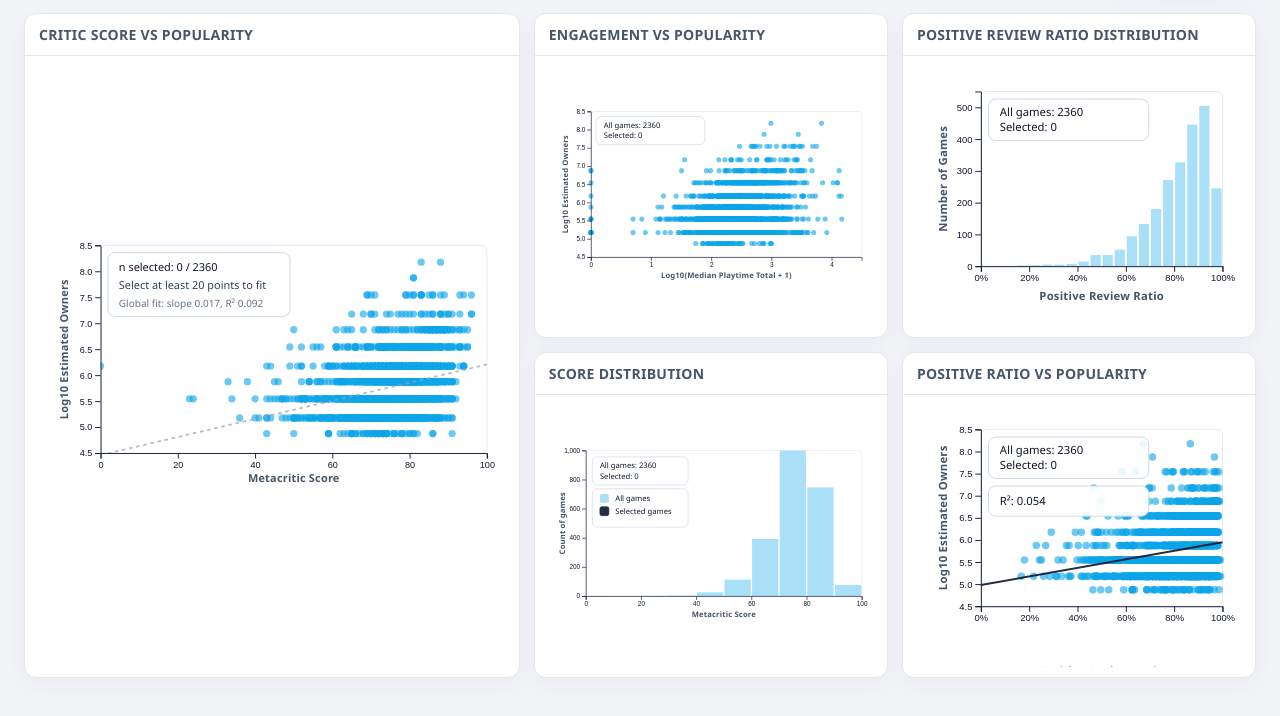
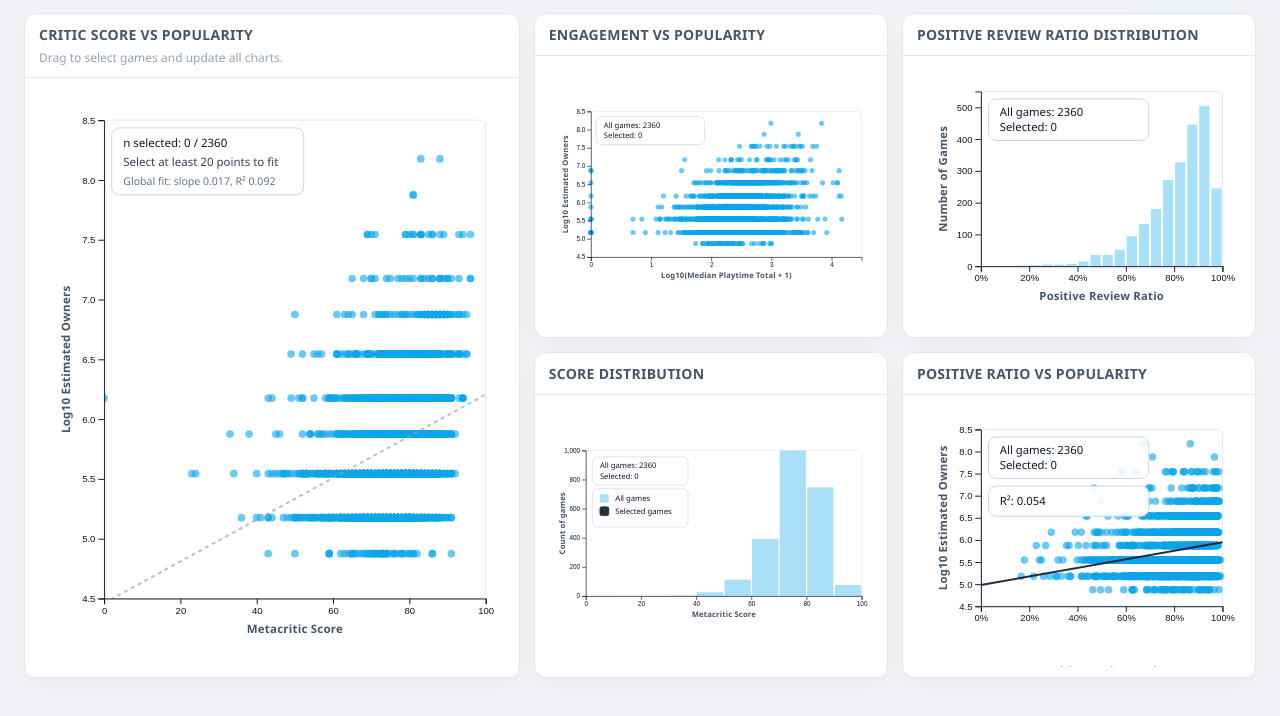
Before and after one commit to matetoth2000/pc-games-dashboard, a website built with Vite: page index.html in a window 1280 px wide. Shown: the part 109-825 px from the top of the page. Built offline with nearby package versions, Linux system fonts and the light colour scheme.

Commit message:
Minor tweaks

```diff
--- a/index.html
+++ b/index.html
@@ -23,6 +23,7 @@
         <div class="panel panel-a">
           <div class="panel-header">
             <h2 class="panel-title">Critic Score vs Popularity</h2>
+            <p class="panel-subtitle">Drag to select games and update all charts.</p>
           </div>
           <div class="chart-surface" id="chart-a"></div>
         </div>
--- a/src/charts/chartA_score_vs_popularity.js
+++ b/src/charts/chartA_score_vs_popularity.js
@@ -125,7 +125,7 @@ function drawAxisLabels() {
     .append("text")
     .attr("class", "axis-label")
     .attr("x", dimensions.margin.left + innerWidth / 2)
-    .attr("y", dimensions.height - dimensions.margin.bottom / 2)
+    .attr("y", dimensions.margin.top + innerHeight + 36)
     .attr("text-anchor", "middle")
     .text("Metacritic Score");
 
@@ -250,15 +250,21 @@ export function render(containerSelector, state) {
 
   const data = validData(state.data);
 
-  const { width, height, margin } = dimensions;
-  innerWidth = width - margin.left - margin.right;
-  innerHeight = height - margin.top - margin.bottom;
+  const containerNode = container.node();
+  const bbox = containerNode?.getBoundingClientRect();
+  const effectiveWidth = bbox?.width && bbox.width > 0 ? bbox.width : dimensions.width;
+  const effectiveHeight = bbox?.height && bbox.height > 0 ? bbox.height : dimensions.height + 120;
+  const { margin } = dimensions;
+  innerWidth = effectiveWidth - margin.left - margin.right;
+  innerHeight = effectiveHeight - margin.top - margin.bottom;
 
   svg = container
     .append("svg")
     .attr("class", "chart-svg")
-    .attr("viewBox", `0 0 ${width} ${height}`)
-    .attr("preserveAspectRatio", "xMidYMid meet");
+    .attr("viewBox", `0 0 ${effectiveWidth} ${effectiveHeight}`)
+    .attr("preserveAspectRatio", "xMidYMid meet")
+    .attr("width", effectiveWidth)
+    .attr("height", effectiveHeight);
 
   plotArea = svg.append("g").attr("transform", `translate(${margin.left},${margin.top})`);
 
--- a/src/style.css
+++ b/src/style.css
@@ -120,6 +120,12 @@ h1 {
   color: #475569;
 }
 
+.panel-subtitle {
+  margin: 4px 0 0;
+  font-size: 12px;
+  color: #94a3b8;
+}
+
 .chart-surface {
   flex: 1;
   padding: 8px 10px 10px;
```
